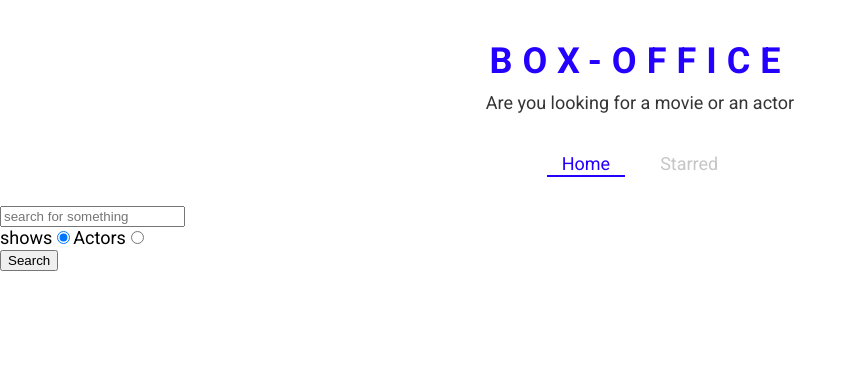
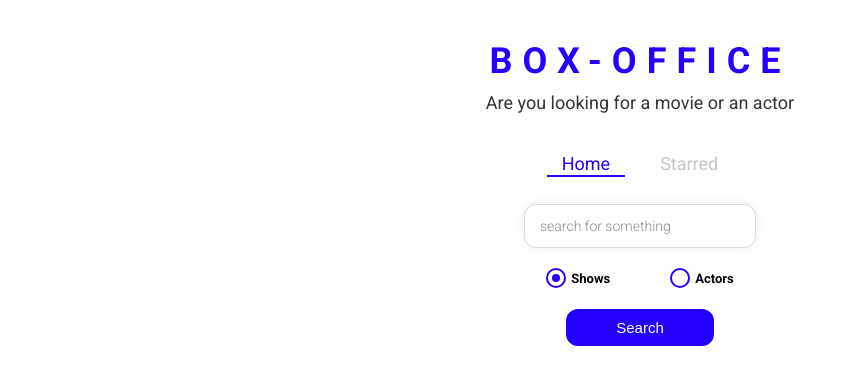
Before and after one commit to ashu6980/Box-Office, a React (Create React App) app: page / in a window 1280 px wide. Shown: the top 384 px of the page, without its empty margins (0-857 px from the left). Built offline with nearby package versions, Linux system fonts and the light colour scheme.

Commit message:
styled the entire app

```diff
--- /dev/null
+++ b/src/components/CustomRadio.js
@@ -0,0 +1,70 @@
+/* eslint-disable no-undef */
+import React from 'react';
+
+import styled from 'styled-components';
+
+const RadioWrapper = styled.label`
+  display: block;
+  position: relative;
+  padding-left: 25px;
+  cursor: pointer;
+  font-size: 13px;
+  user-select: none;
+  font-weight: 700;
+  line-height: 1.65;
+
+  input {
+    position: absolute;
+    opacity: 0;
+    cursor: pointer;
+  }
+
+  span {
+    position: absolute;
+    top: 0;
+    left: 0;
+    height: 16px;
+    width: 16px;
+    background-color: #fff;
+    border: 2px solid ${({ theme }) => theme.mainColors.blue};
+    border-radius: 50%;
+  }
+
+  input:checked ~ span {
+    background-color: #fff;
+    border: 2px solid ${({ theme }) => theme.mainColors.blue};
+  }
+
+  span:after {
+    content: '';
+    position: absolute;
+    display: none;
+  }
+
+  input:checked ~ span:after {
+    display: block;
+  }
+
+  span:after {
+    top: 4px;
+    left: 4px;
+    width: 8px;
+    height: 8px;
+    border-radius: 50%;
+    background: ${({ theme }) => theme.mainColors.blue};
+  }
+`;
+
+const CustomRadio = ({ label, ...restProps }) => {
+  return (
+    <div>
+      <RadioWrapper htmlFor={restProps.id}>
+        {label}
+        <input {...restProps} type="radio" />
+        <span />
+      </RadioWrapper>
+    </div>
+  );
+};
+
+export default CustomRadio;
--- a/src/pages/Home.js
+++ b/src/pages/Home.js
@@ -1,9 +1,16 @@
 import React, { useState } from 'react';
 import ActorGrid from '../components/actor/ActorGrid';
+import CustomRadio from '../components/CustomRadio';
 import MainpageLayout from '../components/MainpageLayout';
 import ShowGrid from '../components/show/ShowGrid';
 import { apiGet } from '../misc/config';
 import { useLastQuery } from '../misc/custom-hooks';
+
+import {
+  RadioInputsWrapper,
+  SearchButtonWrapper,
+  SearchInput,
+} from './Home.styled';
 
 const Home = () => {
   const [input, setInput] = useLastQuery();
@@ -47,38 +54,39 @@
 
   return (
     <MainpageLayout>
-      <input
+      <SearchInput
         type="text"
         placeholder="search for something"
         onChange={onInputChange}
         onKeyDown={onKeyDown}
         value={input}
       />
-      <div>
-        <label htmlFor="shows-search">
-          shows
-          <input
+      <RadioInputsWrapper>
+        <div>
+          <CustomRadio
+            label="Shows"
             id="shows-search"
-            type="radio"
             value="shows"
             checked={isShowsSearch}
             onChange={onRadioChange}
           />
-        </label>
-        <label htmlFor="actors-search">
-          Actors
-          <input
+        </div>
+        <div>
+          <CustomRadio
+            label="Actors"
             id="actors-search"
             type="radio"
             value="people"
             checked={!isShowsSearch}
             onChange={onRadioChange}
           />
-        </label>
-      </div>
-      <button type="button" onClick={onSearch}>
-        Search
-      </button>
+        </div>
+      </RadioInputsWrapper>
+      <SearchButtonWrapper>
+        <button type="button" onClick={onSearch}>
+          Search
+        </button>
+      </SearchButtonWrapper>
       {renderResults()}
     </MainpageLayout>
   );
--- /dev/null
+++ b/src/pages/Home.styled.js
@@ -0,0 +1,49 @@
+import styled from 'styled-components';
+
+export const SearchInput = styled.input`
+  display: block;
+  font-family: 'Roboto', sans-serif;
+  width: 200px;
+  margin: auto;
+  outline: none;
+  padding: 13px 15px;
+  border: 1px solid #dbdbdb;
+  box-shadow: 0px 0px 10px 0px rgba(219, 219, 219, 0.5);
+  font-size: 14px;
+  border-radius: 12px;
+  color: #8d8d8d;
+
+  &::placeholder {
+    font-weight: 300;
+    color: #8d8d8d;
+  }
+`;
+
+export const RadioInputsWrapper = styled.div`
+  display: flex;
+  justify-content: center;
+  margin: 20px 0;
+
+  div {
+    margin: 0 15px;
+  }
+`;
+
+export const SearchButtonWrapper = styled.div`
+  text-align: center;
+  margin-bottom: 35px;
+
+  button {
+    color: #fff;
+    background-color: ${({ theme }) => theme.mainColors.blue};
+    margin: auto;
+    padding: 10px 50px;
+    font-size: 15px;
+    border: none;
+    outline: none;
+    border-radius: 12px;
+    &:hover {
+      cursor: pointer;
+    }
+  }
+`;
```
